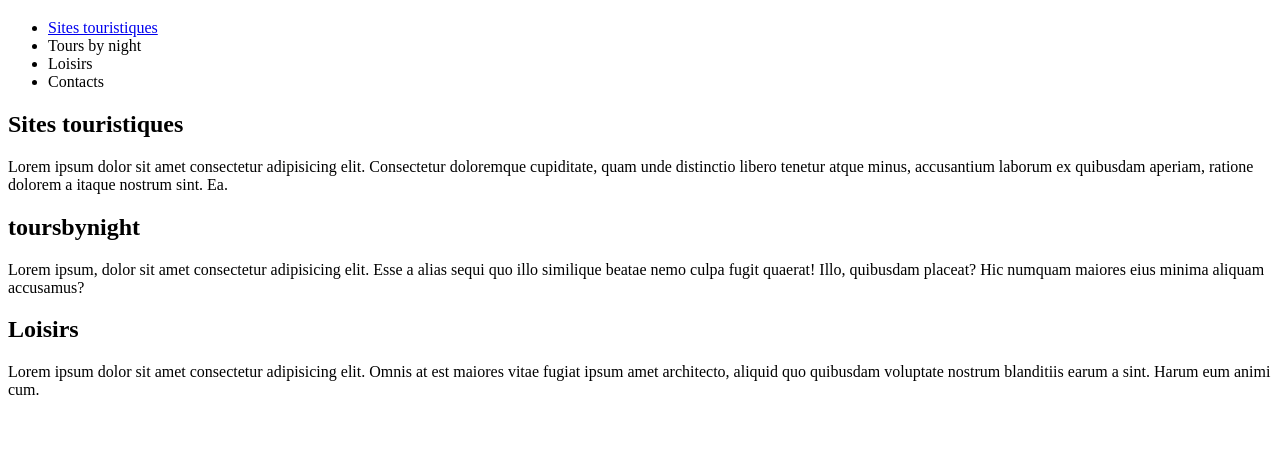
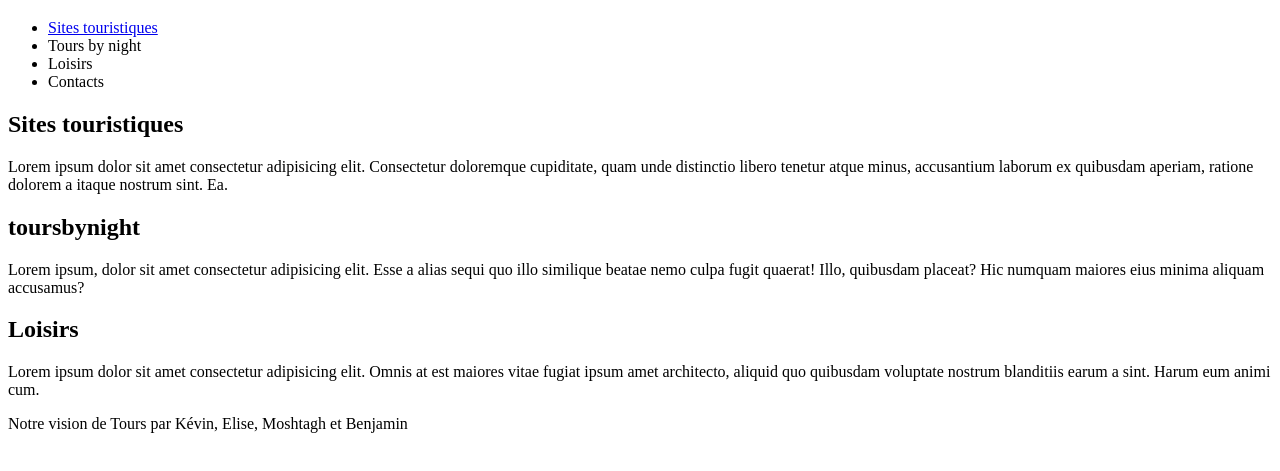
Before and after one commit to ke-prog/projet1, a plain HTML site: page index.html in a window 1280 px wide. Shown: the part 61-532 px from the top of the page. Drawn offline with Linux system fonts and the light colour scheme.

Commit message:
Ajout footer

```diff
--- a/index.html
+++ b/index.html
@@ -31,5 +31,8 @@
         <h2>Loisirs</h2>
             <p>Lorem ipsum dolor sit amet consectetur adipisicing elit. Omnis at est maiores vitae fugiat ipsum amet architecto, aliquid quo quibusdam voluptate nostrum blanditiis earum a sint. Harum eum animi cum.</p>
     </section>
+    <footer class="footer">
+    <p>Notre vision de Tours par Kévin, Elise, Moshtagh et Benjamin</p>
+    </footer>
 </body>
 </html>
```
